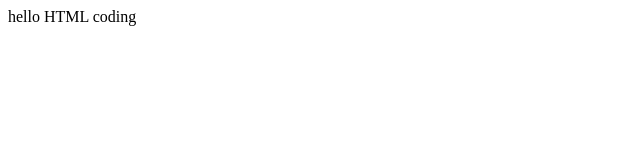
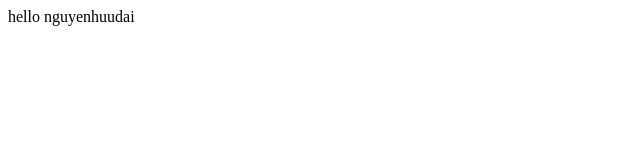
Before and after one commit to nguyenhuuudai/nhdai, a plain HTML site: page index.html in a window 1280 px wide. Shown: the full height of the page, 0-640 px from the left. Drawn offline with Linux system fonts and the light colour scheme.

Commit message:
Update index.html

```diff
--- a/index.html
+++ b/index.html
@@ -6,6 +6,6 @@
     <title>Document</title>
 </head>
 <body>
-     <hi>hello HTML coding</hi>
+     <hi>hello nguyenhuudai</hi>
 </body>
 </html>
```
